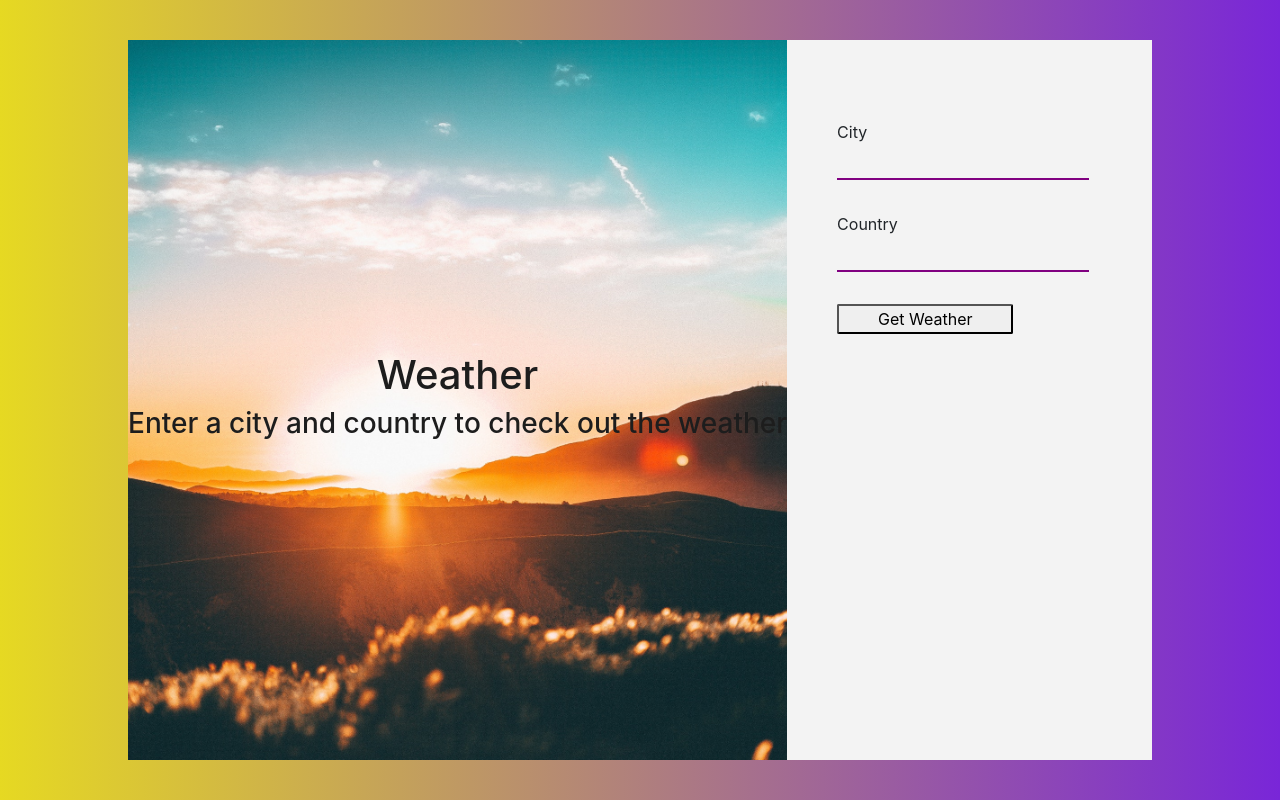
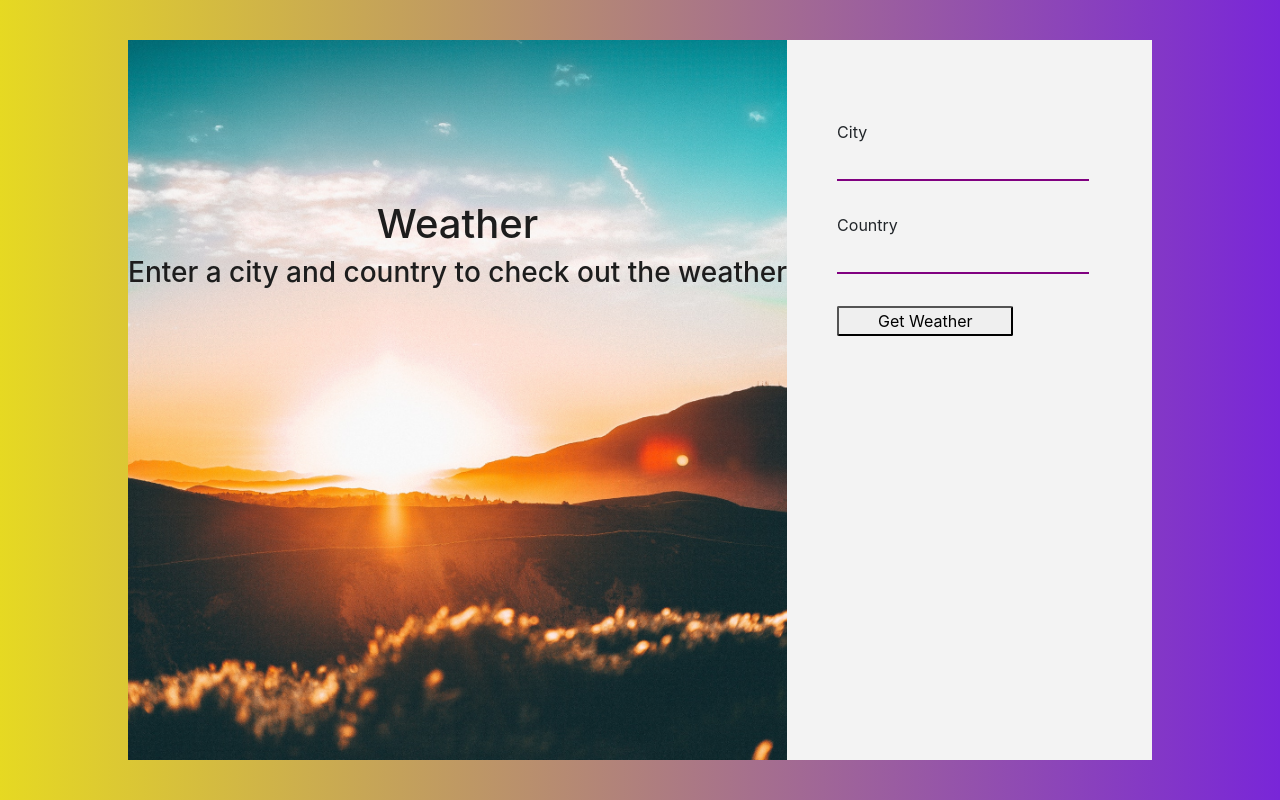
Before and after one commit to mattwong59/react-weather, a React (Create React App) app: page / in a window 1280 px wide. Built offline with nearby package versions, Linux system fonts and the light colour scheme; no server answers.

Commit message:
Position titles

```diff
--- a/src/App.css
+++ b/src/App.css
@@ -12,20 +12,21 @@
   margin: 0 auto;
 }
 
-.row {
+/* .row {
   flex-wrap: nowrap;
-}
+} */
 
 .title-container {
   height: 90vh;
   background: url('./sunset.jpeg') center center no-repeat;
   background-size: cover;
   display: flex;
-  justify-content: center;
+  justify-content: flex-start;
   align-items: center;
   flex-direction: column;
   text-align: center;
   color:rgb(29, 29, 29);
+  padding-top: 10em;
 }
 
 .container {
@@ -50,7 +51,8 @@ label {
 
 input[type="text"] {
   border: none;
-  background: transparent;
+  background-color: transparent;
+  padding-bottom: 2px;
   border-bottom: 2px solid purple;
   margin-bottom: 2em;
 }
@@ -59,6 +61,7 @@ input[type="text"] {
   outline: none;
 }
 
+
 button {
   border-radius: 2px;
   width:70%;
--- a/src/components/form.js
+++ b/src/components/form.js
@@ -2,7 +2,7 @@ import React from 'react';
 
 const Form = (props) => (
     <form onSubmit={props.getWeather}>
-        <label htmlFor='city' autofocus>City</label>
+        <label htmlFor='city' autoFocus>City</label>
         <input type="text" name="city" />
         <label htmlFor='country'>Country</label>
         <input type="text" name="country" />
--- a/src/components/titles.js
+++ b/src/components/titles.js
@@ -1,10 +1,10 @@
 import React from 'react'
 
 const Titles = () => (
-    <React.Fragment>
-        <h1>Weather</h1>
-        <h3>Enter a city and country to check out the weather</h3>
-    </React.Fragment>
+    <div className="titles">
+        <h1 className="main-title">Weather</h1>
+        <h3 className="subtitle">Enter a city and country to check out the weather</h3>
+    </div>
 )
 
 export default Titles
```
